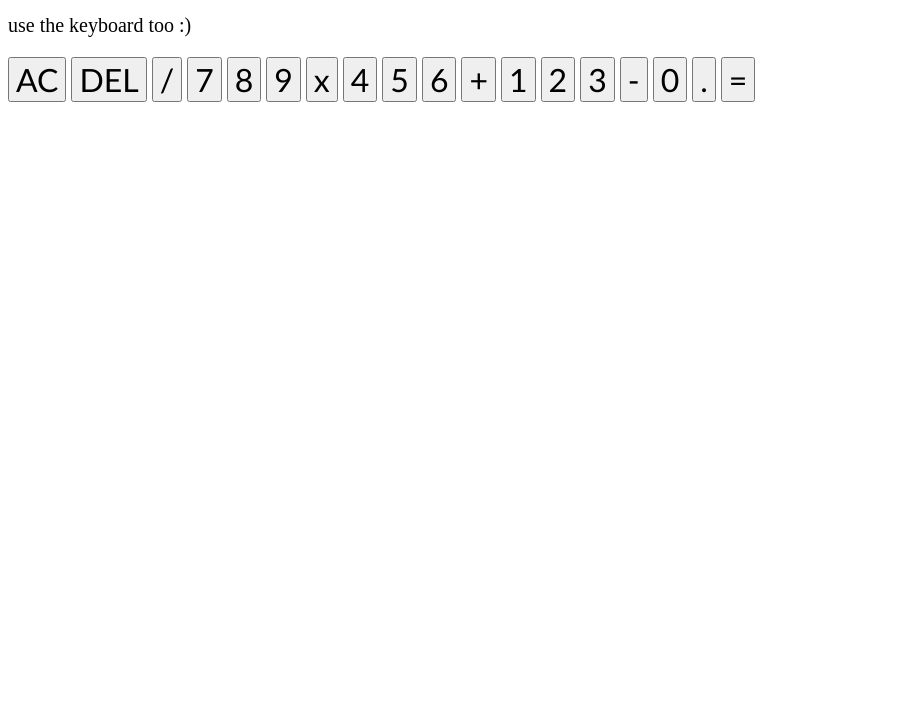
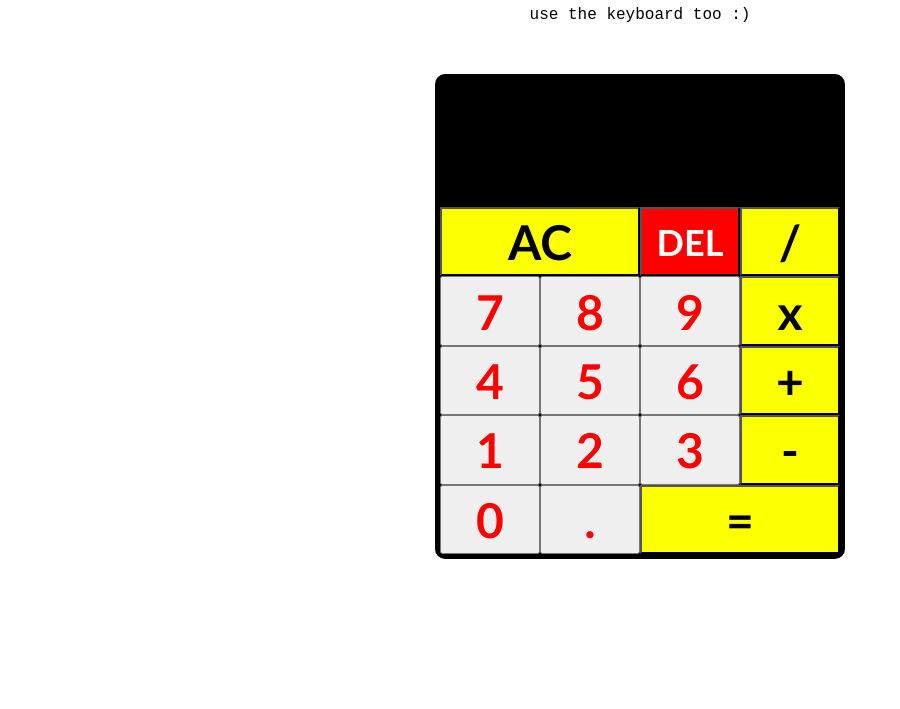
Before and after one commit to mashm3ll0w/Js-Calculator, a plain HTML site: page index.html in a window 1280 px wide. Shown: the part 91-800 px from the top of the page, without its empty margins (0-900 px from the left). Drawn offline with Linux system fonts and the light colour scheme.

Commit message:
redo the css for the final calculator

```diff
--- a/styles.css
+++ b/styles.css
@@ -1,76 +1,86 @@
-body {
-	font-size: 1.25rem;
-}
-
-h1 {
+h1, p {
 	font-family: "Courier New", Courier, monospace;
 	text-align: center;
 	margin-top: 30px;
 	margin-bottom: 30px;
 }
 
-/* Calc Container */
-.calc-container {
+.calcContainer {
 	display: grid;
-	border: 5px solid #000;
+	width: 400px;
+	height: 475px;
+	border: 2px solid #000;
 	border-radius: 10px;
-	width: 400px;
-	height: 450px;
-	margin: auto;
-	margin-top: 20px;
+	padding: 3px;
+	margin: 50px auto;
+	background-color: #000;
 	overflow: hidden;
-	background-color: #505050;
 }
 
-/* Display */
-.display {
-	display: grid;
-	height: 0px;
-	max-width: 390px;
+.calcDisplay {
+	background-color: #000;
+	border: 2px solid black;
+	border-radius: 10px;
 	color: #fff;
-	background-color: #505050;
-  text-align: right;
-  margin-top: 40px;
-  font-size: 2.75rem;
+	text-align: right;
+	height: 20px;
+	width: 380px;
+  font-size: 2.5rem;
+	font-family: 'Gill Sans', 'Gill Sans MT', Calibri, 'Trebuchet MS', sans-serif;
+	margin-top: 40px;
 }
 
-/* All Buttons */
-.calc-buttons {
+.calcBtns {
 	display: grid;
 	grid-template-columns: repeat(4, 1fr);
-	width: 400px;
+  width: 400px;
+  margin-top: 2rem;
 }
 
-button {
-  transition: ease-in-out, 0.1ms;
-  font-size: 2rem;
-  font-family: 'Gill Sans', 'Gill Sans MT', Calibri, 'Trebuchet MS', sans-serif;
-}
-
-button:hover {
-	background-color: darkgrey;
-}
-
-.resetBtn {
-  background-color: #ff2424;
+.reset {
+	color: #000;
+	background-color: #fbff00;
 	grid-column-start: 1;
 	grid-column-end: 3;
 }
 
-.equalSign {
-  background-color: #ff2424;
+.reset:hover {
+  background-color: #e6d602;
+}
+
+#equals {
 	grid-column-start: 3;
 	grid-column-end: 5;
 }
 
-.equalSign:hover, .resetBtn:hover{
-  background-color: #d61a1a;
+.operator {
+	background-color: #fbff00;
+	color: #000;
 }
 
-#operator {
-  background-color: #ff9900;
+.operator:hover {
+  background-color: #e6d602;
 }
 
-#operator:hover {
-  background-color: #df8600;
+.delete {
+	background-color: #f00;
+	color: #fff;
+	font-size: 2.25rem;
 }
+
+.delete:hover{
+  background-color: #8f0000;
+  color: #fff;
+}
+
+button {
+	font-size: 3rem;
+	font-family: "Gill Sans", "Gill Sans MT", Calibri, "Trebuchet MS", sans-serif;
+	font-weight: bold;
+	color: red;
+}
+
+.number:hover {
+	background-color: #ababab;
+	color: #000;
+}
```
